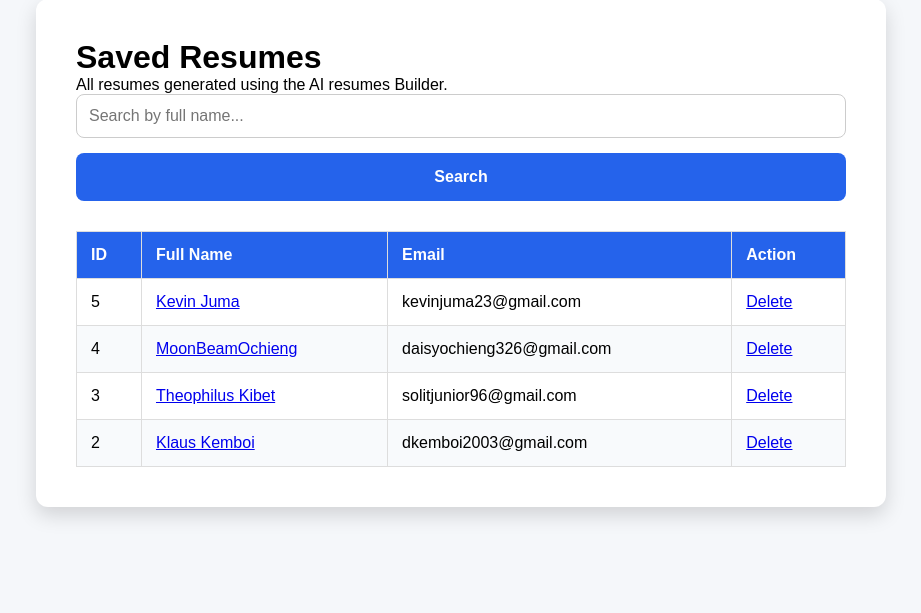
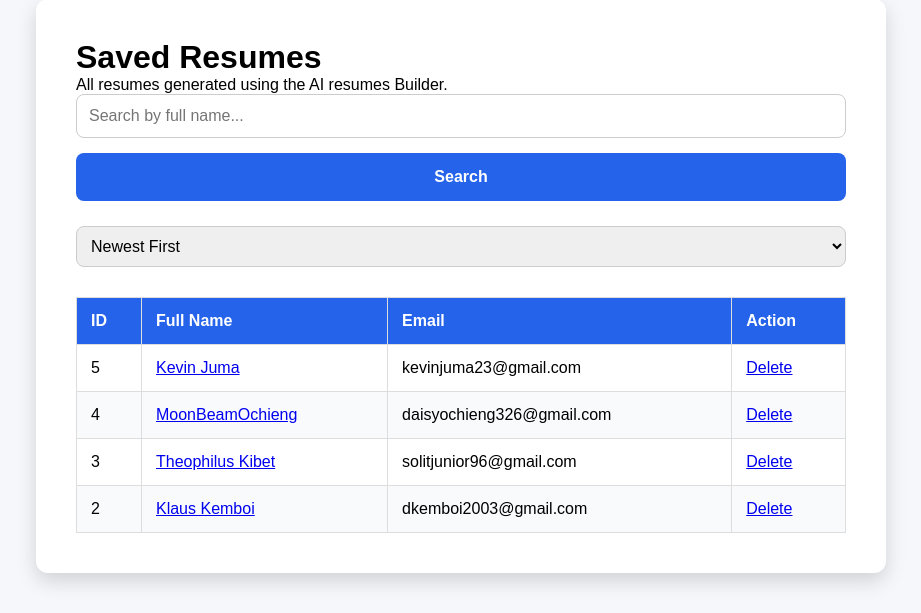
Before and after one commit to Saint-dev-svg/AI-Resume-Builder, a Flask app: page /dashboard in a window 1280 px wide. Shown: the part 109-722 px from the top of the page, without its empty margins (179-1100 px from the left). Run offline with Flask 3, Linux system fonts and the light colour scheme; data comes from the database, SQL or seed files in the repository.

Commit message:
feat: Add dashboard sorting functionality

```diff
--- a/app.py
+++ b/app.py
@@ -2,7 +2,7 @@ from flask import Flask, render_template, request, redirect, url_for, send_file
 from ai_helper import generate_summary
 from config import Config
 from pdf_generator import create_resume_pdf
-from database.db import init_db, save_resume, get_all_resumes, get_resume_by_id, delete_resume, update_resume, search_resumes
+from database.db import init_db, save_resume, get_all_resumes, get_resume_by_id, delete_resume, update_resume, search_resumes, sort_resumes
 
 
 app = Flask(__name__)
@@ -107,16 +107,18 @@ def download_resume():
 def dashboard():
 
     search_query = request.args.get("search", "")
+    sort_by = request.args.get("sort", "newest")
 
     if search_query:
         resumes = search_resumes(search_query)
     else:
-        resumes = get_all_resumes()
+        resumes = sort_resumes(sort_by)
 
     return render_template(
         "dashboard.html",
         resumes=resumes,
-        search_query=search_query
+        search_query=search_query,
+        sort_by=sort_by
     )
 
 @app.route("/resume/<int:resume_id>")
--- a/database/db.py
+++ b/database/db.py
@@ -149,3 +149,43 @@ def search_resumes(search_query):
 
     conn.close()
     return resumes
+
+def sort_resumes(sort_by):
+    conn = sqlite3.connect(DB_PATH)
+    cursor = conn.cursor()
+
+    if sort_by == "oldest":
+        query = """
+            SELECT id, full_name, email
+            FROM resumes
+            ORDER BY id ASC
+        """
+
+    elif sort_by == "name_asc":
+        query = """
+            SELECT id, full_name, email
+            FROM resumes
+            ORDER BY full_name ASC
+        """
+
+    elif sort_by == "name_desc":
+        query = """
+            SELECT id, full_name, email
+            FROM resumes
+            ORDER BY full_name DESC
+        """
+
+    else:
+        query = """
+            SELECT id, full_name, email
+            FROM resumes
+            ORDER BY id DESC
+        """
+
+    cursor.execute(query)
+
+    resumes = cursor.fetchall()
+
+    conn.close()
+
+    return resumes
--- a/static/css/style.css
+++ b/static/css/style.css
@@ -241,3 +241,14 @@ label{
     flex: 1;
     margin: 0;
 }
+
+.sort-form{
+    margin-bottom: 20px;
+}
+
+.sort-form select{
+    padding: 10px;
+    border-radius: 8px;
+    border: 1px solid #ccc;
+    font-size: 16px;
+}
--- a/templates/dashboard.html
+++ b/templates/dashboard.html
@@ -15,6 +15,34 @@
         value="{{ search_query }}">
 
     <button type="submit">Search</button>
+
+</form>
+
+<form method="GET" action="{{ url_for('dashboard') }}" class="sort-form">
+
+    <select name="sort" onchange="this.form.submit()">
+
+        <option value="newest"
+            {% if sort_by == "newest" %}selected{% endif %}>
+            Newest First
+        </option>
+
+        <option value="oldest"
+            {% if sort_by == "oldest" %}selected{% endif %}>
+            Oldest First
+        </option>
+
+        <option value="name_asc"
+            {% if sort_by == "name_asc" %}selected{% endif %}>
+            Name (A–Z)
+        </option>
+
+        <option value="name_desc"
+            {% if sort_by == "name_desc" %}selected{% endif %}>
+            Name (Z–A)
+        </option>
+
+    </select>
 
 </form>
 
```
